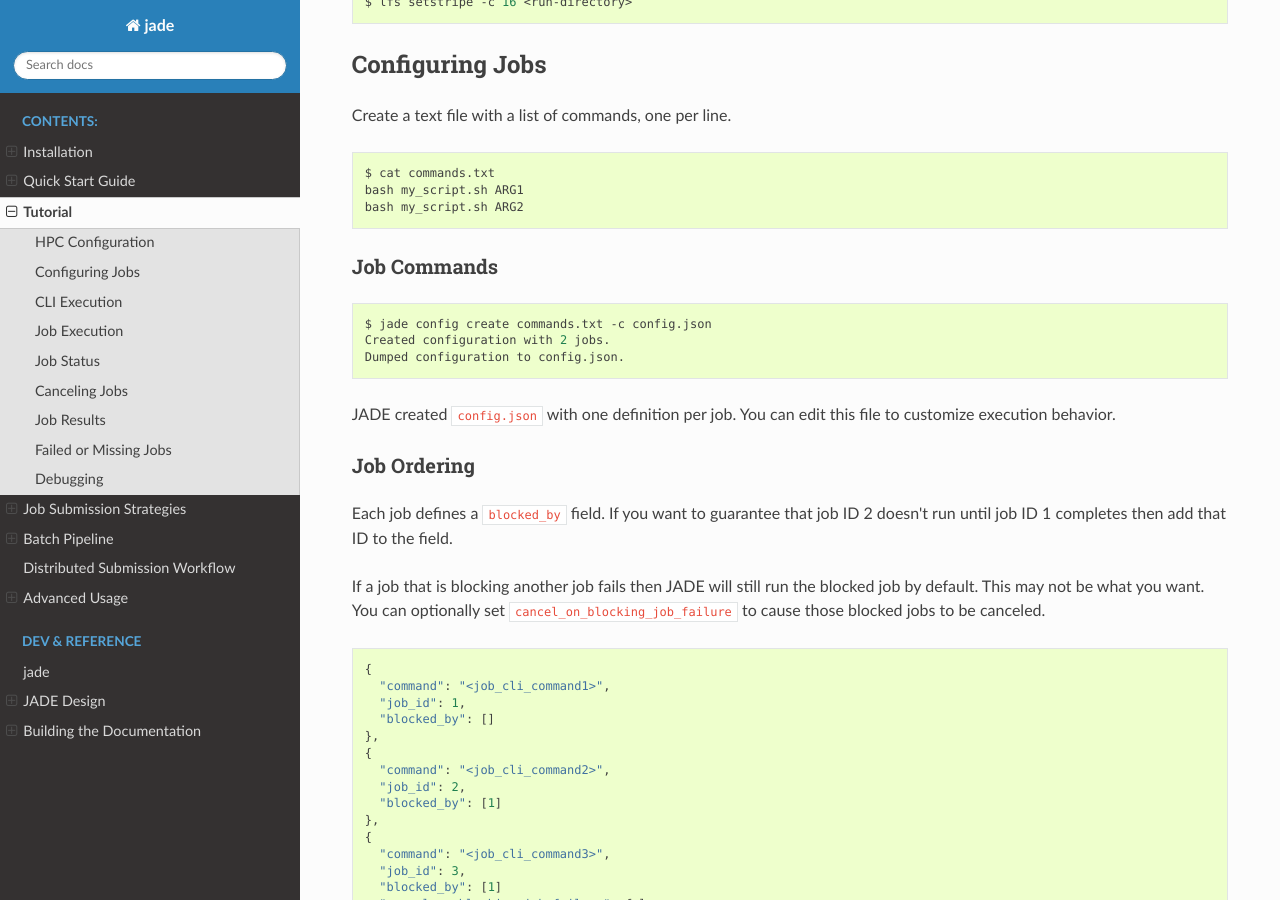
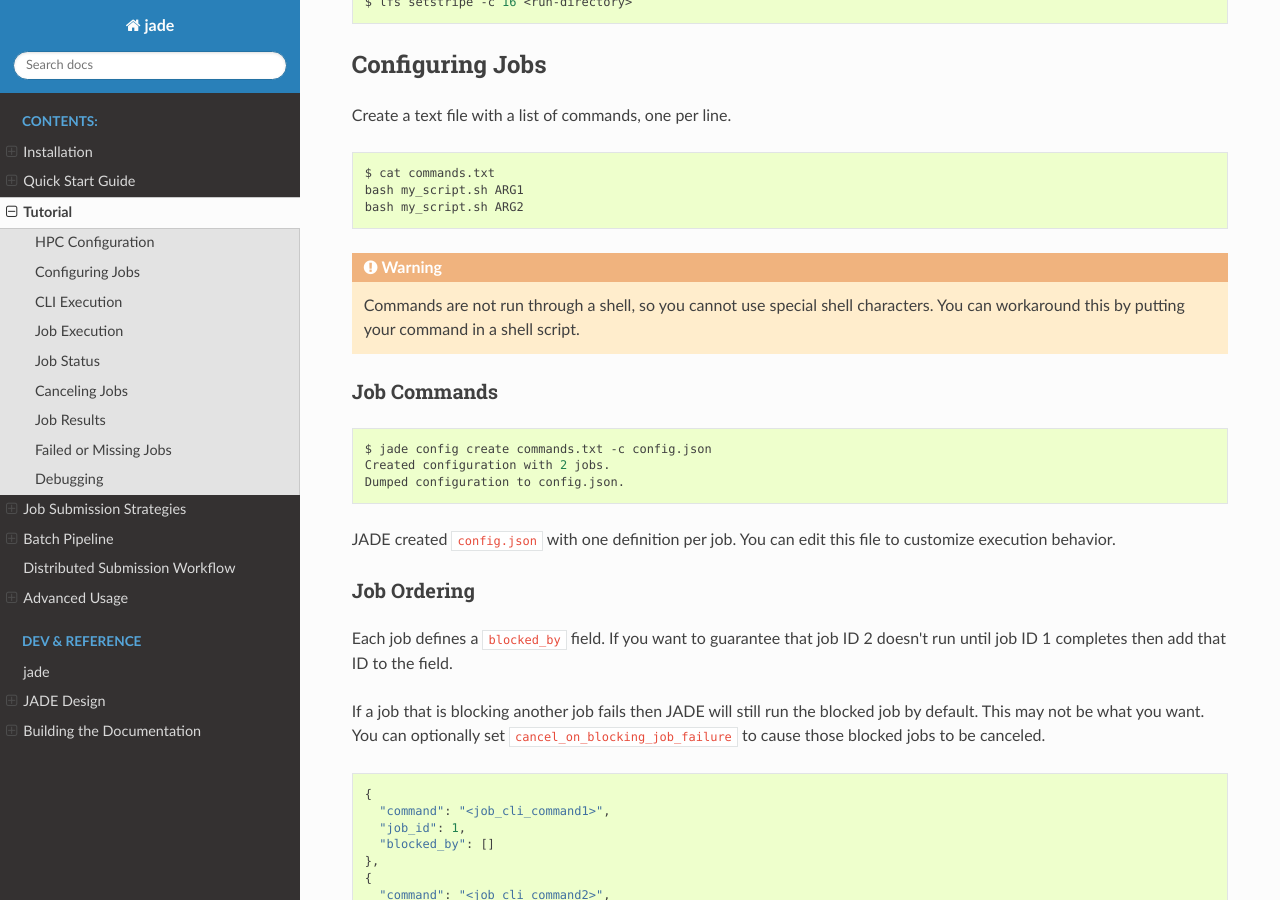
Before and after one commit to NREL/jade, a Sphinx documentation site: the page built from docs/source/tutorial.rst, in a window 1280 px wide and 900 px high, scrolled down 976 px. Built offline with Sphinx 7.4.7 and the Read the Docs theme 2.0.0, drawn with Linux system fonts in a browser that asks for light colours; pages that are not in the unit, such as notebooks, are missing from menus.

Commit message:
Add warning in documentation

```diff
--- a/docs/source/tutorial.rst
+++ b/docs/source/tutorial.rst
@@ -54,6 +54,10 @@ Create a text file with a list of commands, one per line.
     $ cat commands.txt
     bash my_script.sh ARG1
     bash my_script.sh ARG2
+
+.. warning:: Commands are not run through a shell, so you cannot use special
+   shell characters. You can workaround this by putting your command in a
+   shell script.
 
 Job Commands
 ------------
```
